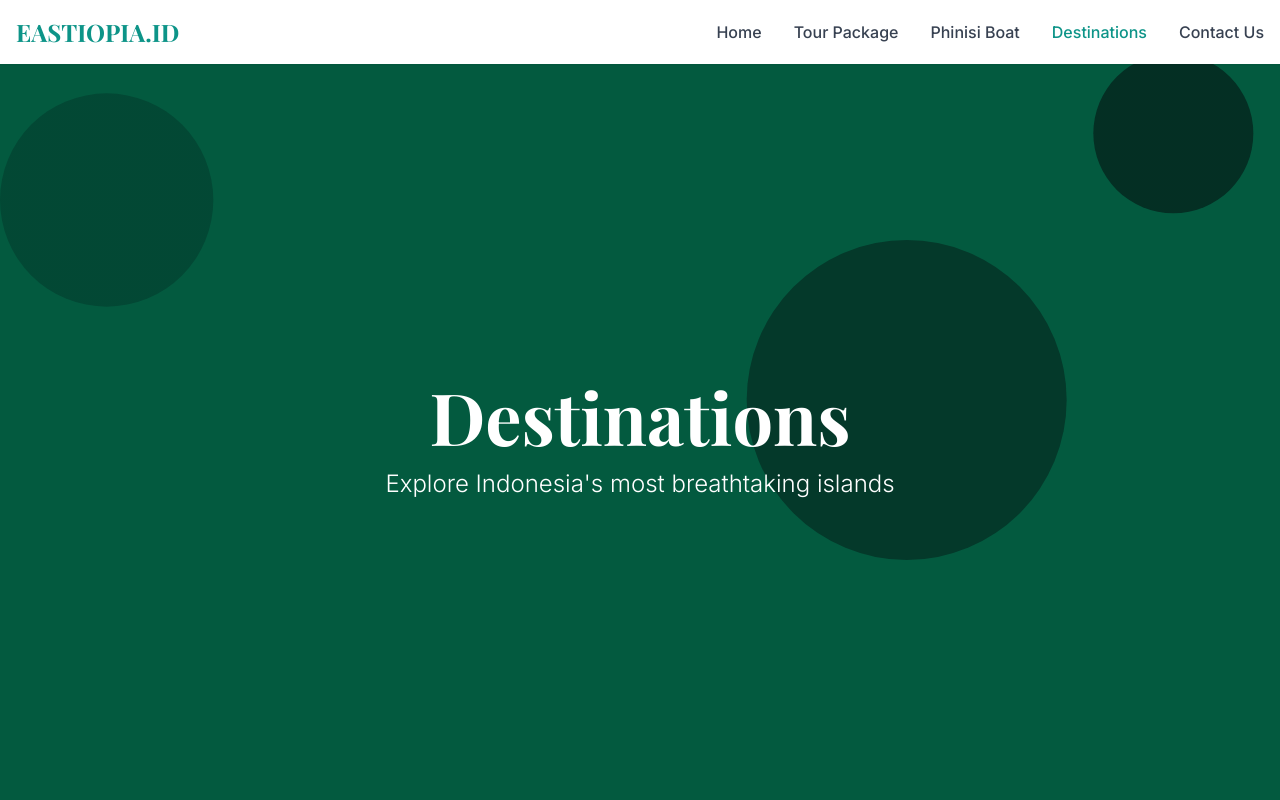
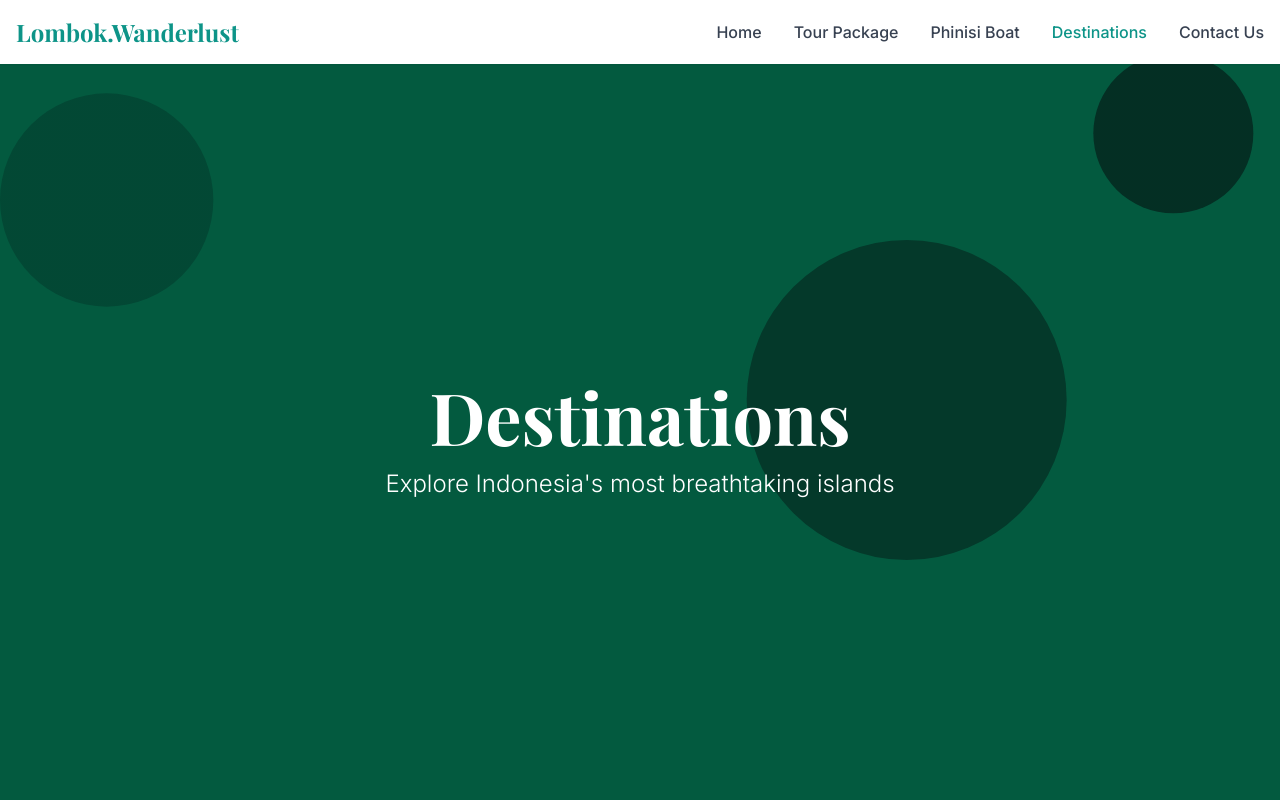
Before and after one commit to souiyjpg/eastiopia-sailing-tours, a plain HTML site: page Destinations.html in a window 1280 px wide. Shown: the top 800 px of the page. Drawn offline with nearby package versions, Linux system fonts and the light colour scheme.

Commit message:
Add Destinations.html 1753504580883

```diff
--- a/Destinations.html
+++ b/Destinations.html
@@ -104,7 +104,7 @@
     <header class="bg-white shadow-sm fixed w-full top-0 z-50" role="banner">
         <nav class="container mx-auto px-4 py-4 flex justify-between items-center" role="navigation" aria-label="Main navigation">
             <div class="text-2xl font-bold text-teal-600 font-playfair" role="img" aria-label="Eastiopia logo">
-                <a href="index.html" class="hover:text-teal-700 transition-colors">EASTIOPIA.ID</a>
+                <a href="index.html" class="hover:text-teal-700 transition-colors">Lombok.Wanderlust</a>
             </div>
 
             <!-- Desktop Navigation -->
@@ -350,7 +350,7 @@
                             </div>
                         </div>
                         <div>
-                            <h3 class="text-2xl font-bold font-playfair text-teal-400">east.iopia</h3>
+                            <h3 class="text-2xl font-bold font-playfair text-teal-400">Lombok.Wanderlust</h3>
                             <p class="text-sm text-gray-400">Your Unforgettable Sailing Partner</p>
                         </div>
                     </div>
```
